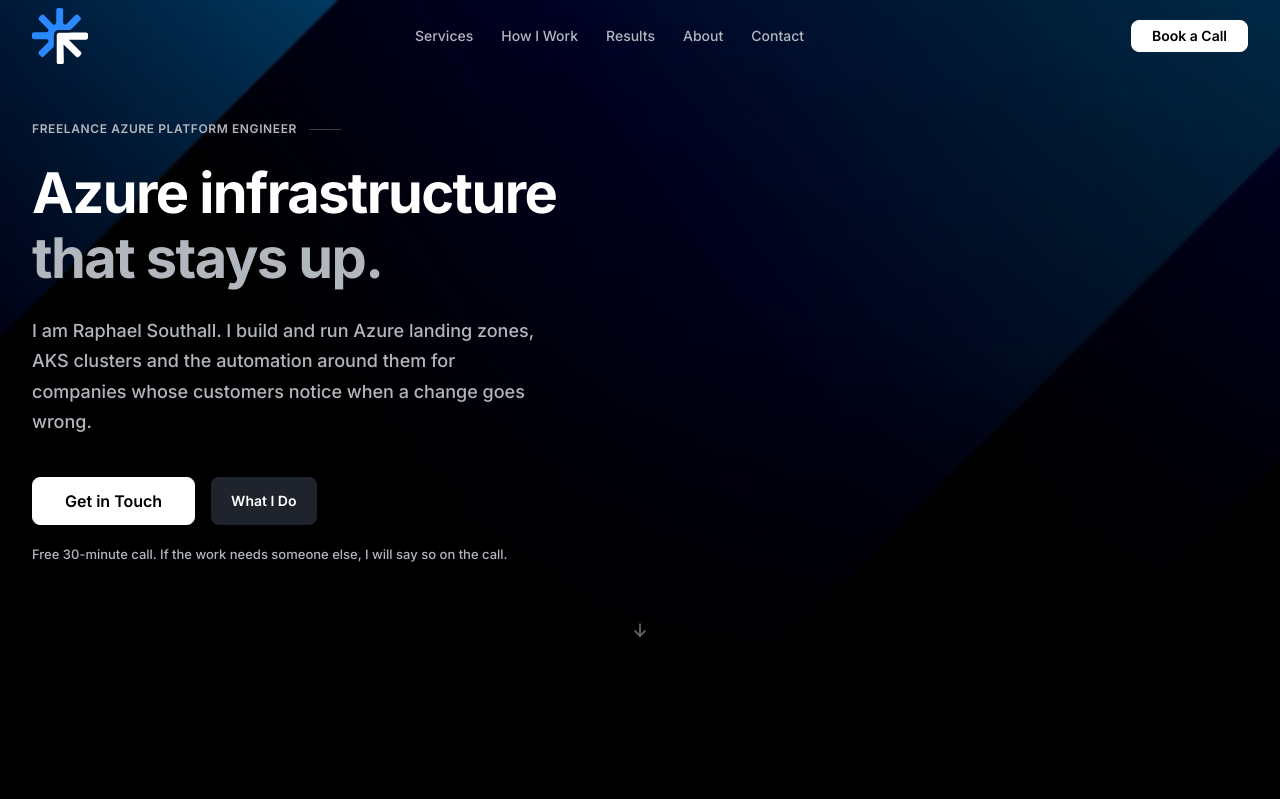
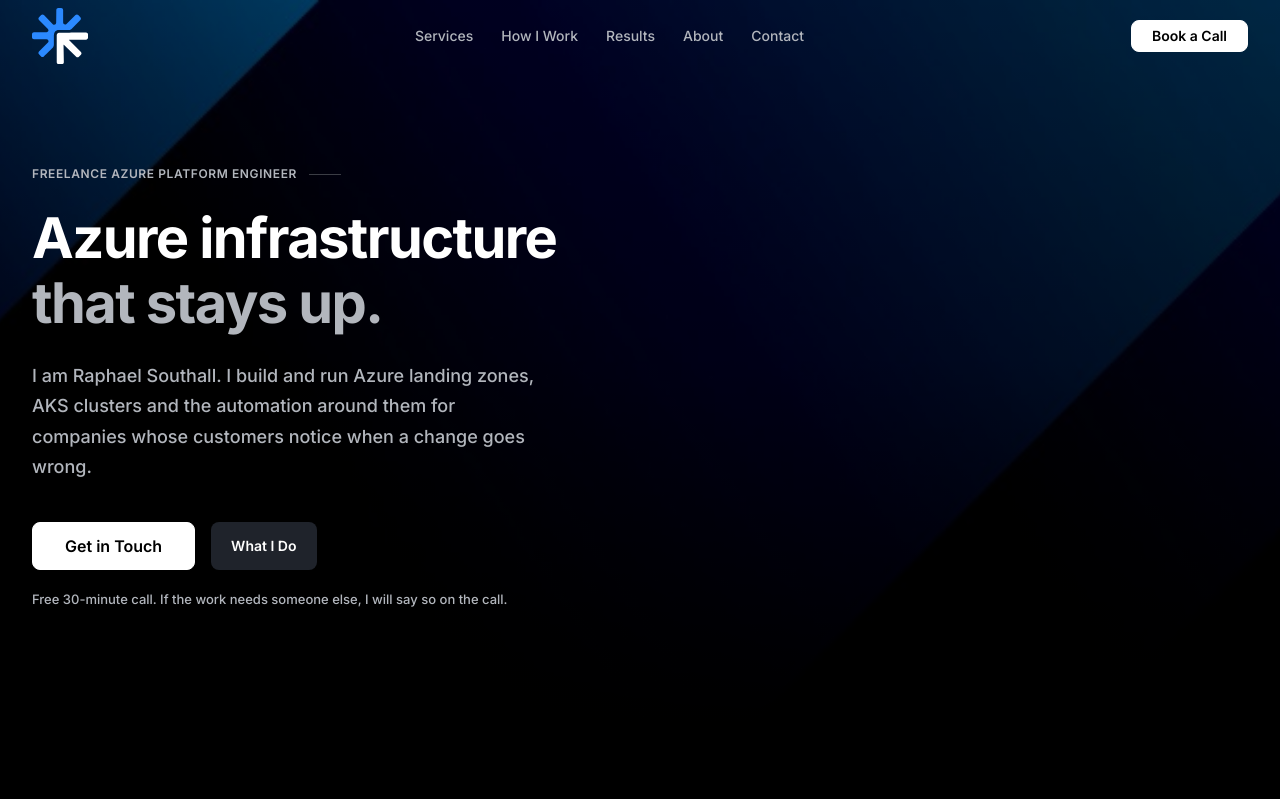
Before and after one commit to raphasouthall/website, a SvelteKit app in the folder it-website/: page / in a window 1280 px wide. Shown: the top 799 px of the page. Built offline with nearby package versions, Linux system fonts and the light colour scheme.

Commit message:
Hero: remove eyebrow and scroll arrow, fixed padding instead of viewport height, card only at xl

```diff
--- a/it-website/src/routes/+page.svelte
+++ b/it-website/src/routes/+page.svelte
@@ -10,7 +10,6 @@
 	import { revealOnScroll } from '$lib/utils/revealOnScroll';
 	import Logo from '$lib/Logo.svelte';
 	import {
-		IconArrowDown,
 		IconCheck,
 		IconBrandGithub,
 		IconExternalLink
@@ -58,7 +57,7 @@
      ═══════════════════════════════════════════════════════════════ -->
 <section
 	id="hero"
-	class="relative min-h-[85dvh] flex items-center bg-base-100 text-base-content overflow-hidden"
+	class="relative bg-base-100 text-base-content overflow-hidden"
 >
 	<!-- Background image + fade to canvas -->
 	<div
@@ -67,8 +66,8 @@
 	></div>
 	<div class="absolute inset-0 bg-gradient-to-b from-black/30 via-black/50 to-black"></div>
 
-	<div class="relative max-w-7xl mx-auto px-4 md:px-8 py-24 md:py-28 w-full">
-		<div class="grid grid-cols-1 lg:grid-cols-2 gap-12 lg:gap-16 items-center">
+	<div class="relative max-w-7xl mx-auto px-4 md:px-8 pt-32 md:pt-40 pb-20 md:pb-28 w-full">
+		<div class="grid grid-cols-1 xl:grid-cols-2 gap-12 xl:gap-16 items-center">
 			<!-- Text -->
 			<div>
 				<div class="hero-animate">
@@ -81,7 +80,7 @@
 				</div>
 
 				<h1
-					class="hero-animate-delay-1 text-4xl md:text-5xl lg:text-[3.5rem] font-bold tracking-[-1.6px] leading-[1.17] mb-6"
+					class="hero-animate-delay-1 text-4xl md:text-5xl xl:text-[3.5rem] font-bold tracking-[-1.6px] leading-[1.17] mb-6"
 				>
 					Azure infrastructure<br />
 					<span class="text-ink-muted">that stays up.</span>
@@ -110,12 +109,8 @@
 			</div>
 
 			<!-- Visual: fact card -->
-			<div class="hidden lg:block hero-animate-delay-2">
+			<div class="hidden xl:block hero-animate-delay-2">
 				<div class="bg-base-200 hairline rounded-xl p-6 max-w-md ml-auto">
-					<div class="eyebrow text-ink-subtle mb-5 flex items-center gap-2">
-						<span class="w-2 h-2 rounded-full bg-accent"></span>
-						At a glance
-					</div>
 					<div class="grid grid-cols-3 gap-6 mb-6">
 						<div>
 							<div class="text-3xl font-bold tracking-[-0.6px]">6+</div>
@@ -157,11 +152,6 @@
 					</div>
 				</div>
 			</div>
-		</div>
-
-		<!-- Scroll indicator -->
-		<div class="absolute bottom-8 left-1/2 -translate-x-1/2 animate-bounce">
-			<IconArrowDown size={20} class="text-ink-subtle" />
 		</div>
 	</div>
 </section>
```
